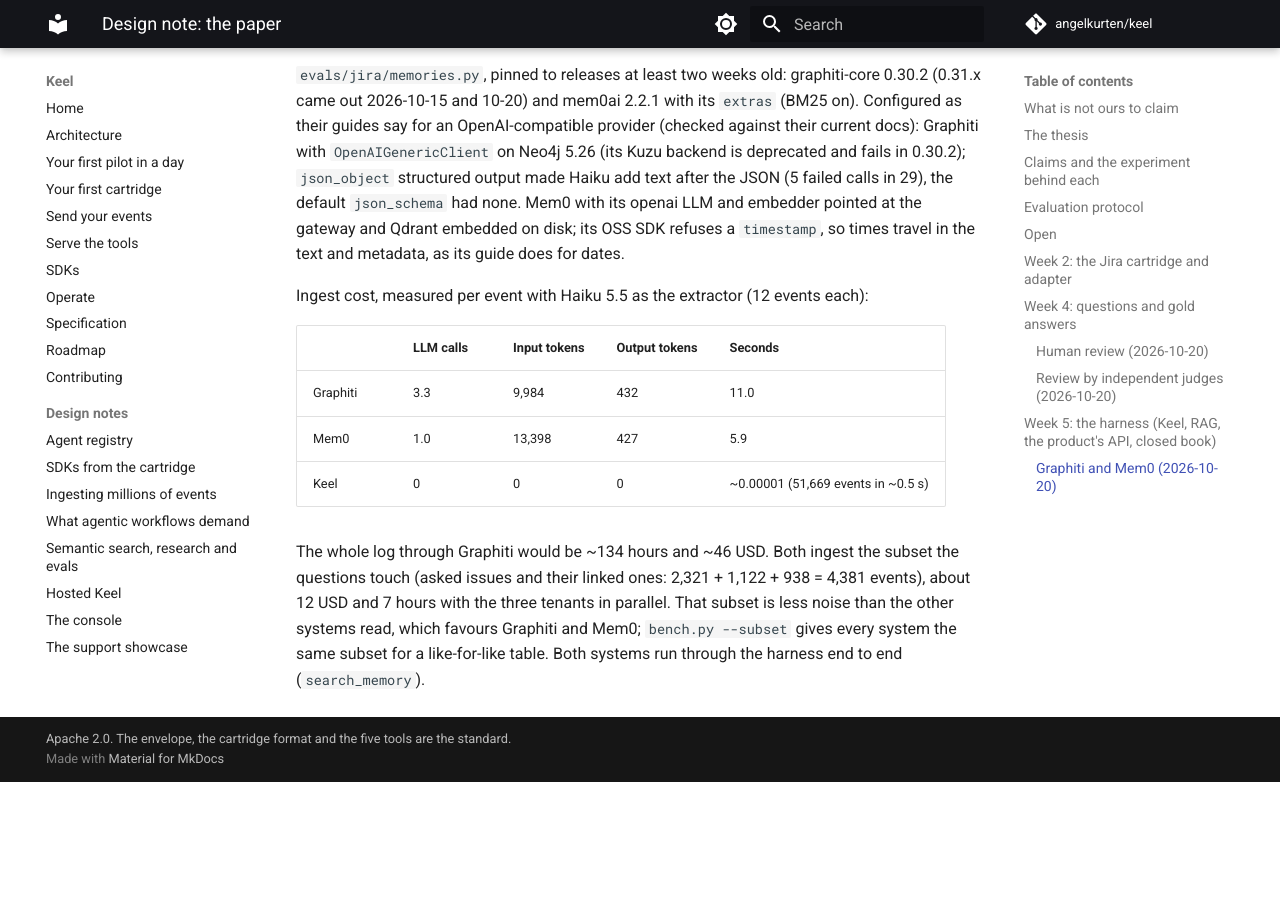
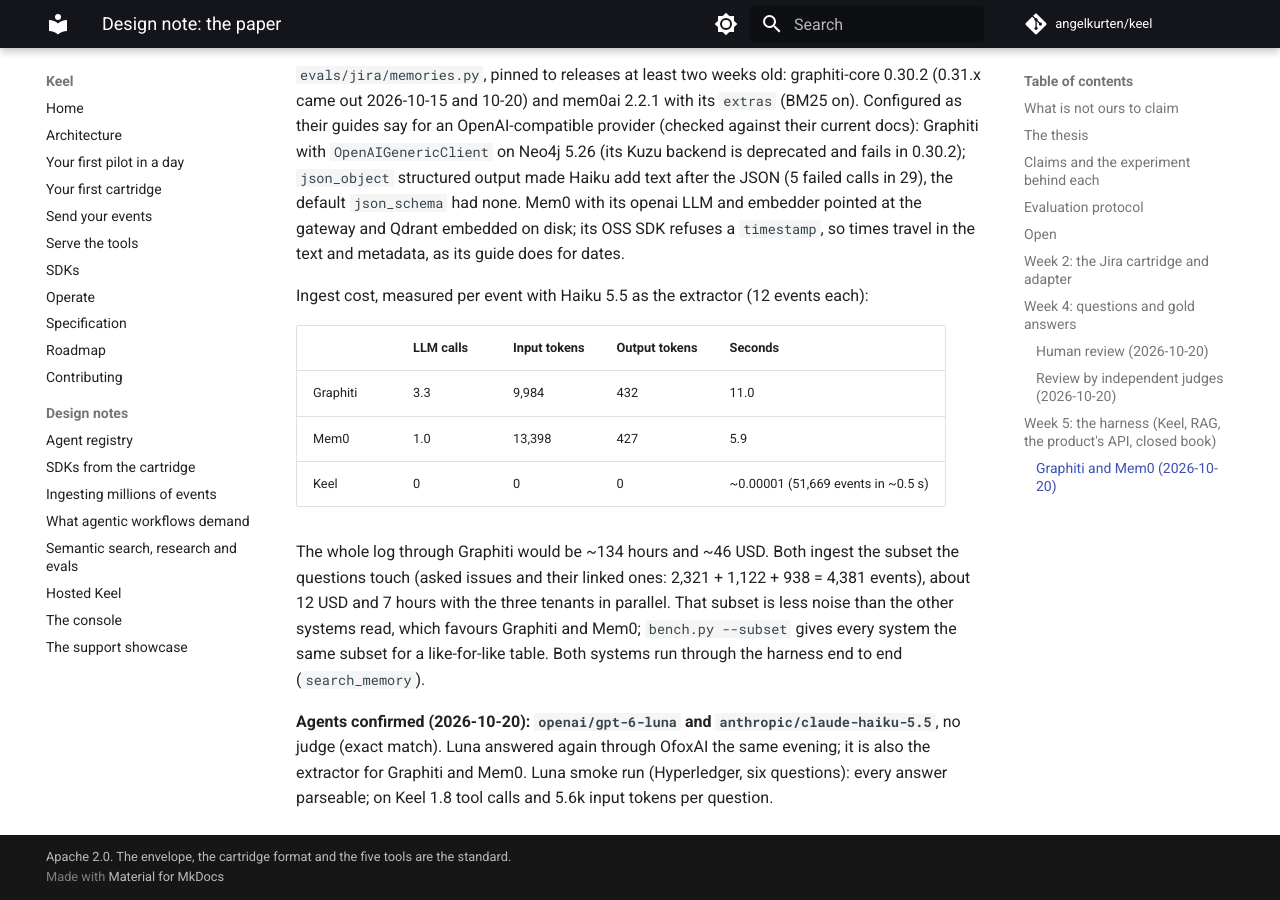
Before and after one commit to angelkurten/keel, an MkDocs documentation site: the page built from docs/design/paper.md, in a window 1280 px wide and 900 px high, scrolled down 6142 px. Built offline with MkDocs 1.6.1 and Material for MkDocs 9.7.7, drawn with Linux system fonts in a browser that asks for light colours; comment, search, counter and statistics services are not loaded; before the commit the page ends 6924 px from its top, so only the background shows below that; some of the changed text lies outside the part shown.

Commit message:
Design note: agents confirmed, GPT-6 Luna and Haiku 5.5, no judge
Co-Authored-By: Claude Opus 5.5 <noreply@anthropic.com>

```diff
--- a/docs/design/paper.md
+++ b/docs/design/paper.md
@@ -1,6 +1,6 @@
 # Design note: the paper
 
-Status: week 1 of 16 (plan at https://claude.ai/artifact/L1ZYTBKwJqx16z8uSKfyyZ). Decided 2026-10-20: a benchmark of our own over the Public Jira Dataset (MSR 2022, Zenodo, CC BY 4.0); five systems (Keel, RAG, the product's API as tools, Graphiti, Mem0); agents `openai/gpt-6-luna` and `anthropic/claude-haiku-5.5`; judge `deepseek/deepseek-v4-pro-0813` (to confirm); a preprint on arXiv in early February 2027; about 110–140 USD of API.
+Status: week 1 of 16 (plan at https://claude.ai/artifact/L1ZYTBKwJqx16z8uSKfyyZ). Decided 2026-10-20: a benchmark of our own over the Public Jira Dataset (MSR 2022, Zenodo, CC BY 4.0); five systems (Keel, RAG, the product's API as tools, Graphiti, Mem0); agents `openai/gpt-6-luna` and `anthropic/claude-haiku-5.5`; no judge (answers are structured and graded by exact match; decided in week 5); a preprint on arXiv in early February 2027; about 110–140 USD of API.
 
 ## What is not ours to claim
 
@@ -119,3 +119,5 @@ Ingest cost, measured per event with Haiku 5.5 as the extractor (12 events each)
 | Keel | 0 | 0 | 0 | ~0.00001 (51,669 events in ~0.5 s) |
 
 The whole log through Graphiti would be ~134 hours and ~46 USD. Both ingest the subset the questions touch (asked issues and their linked ones: 2,321 + 1,122 + 938 = 4,381 events), about 12 USD and 7 hours with the three tenants in parallel. That subset is less noise than the other systems read, which favours Graphiti and Mem0; `bench.py --subset` gives every system the same subset for a like-for-like table. Both systems run through the harness end to end (`search_memory`).
+
+**Agents confirmed (2026-10-20): `openai/gpt-6-luna` and `anthropic/claude-haiku-5.5`**, no judge (exact match). Luna answered again through OfoxAI the same evening; it is also the extractor for Graphiti and Mem0. Luna smoke run (Hyperledger, six questions): every answer parseable; on Keel 1.8 tool calls and 5.6k input tokens per question.
```
